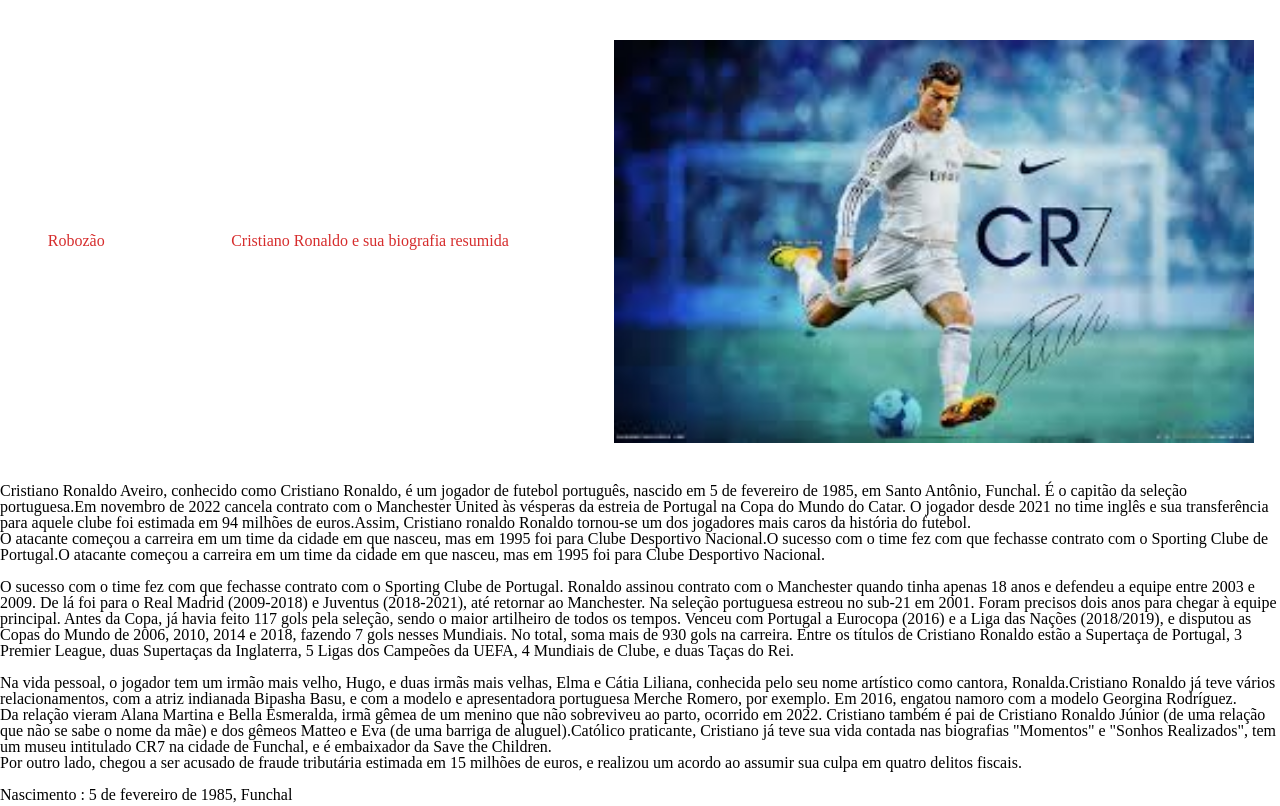
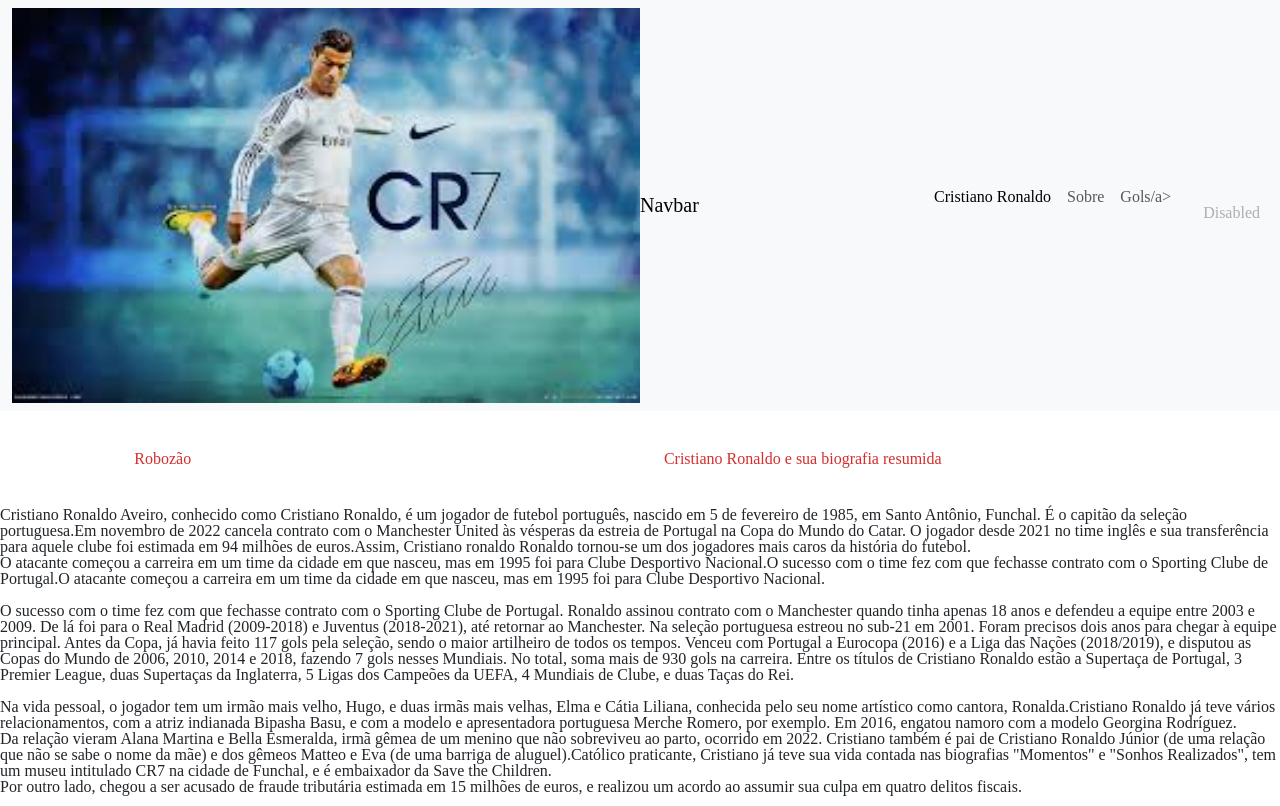
Before and after one commit to charmy-senpai/1C-liria, a plain HTML site: page index.html in a window 1280 px wide. Shown: the top 806 px of the page. Drawn offline with nearby package versions, Linux system fonts and the light colour scheme.

Commit message:
Add files via upload

```diff
--- a/index.html
+++ b/index.html
@@ -4,10 +4,36 @@
     <meta charset="UTF-8">
     <meta name="viewport" content="width=device-width, initial-scale=1.0">
     <title>Document</title>
+    <link href="https://cdn.jsdelivr.net/npm/bootstrap@5.3.2/dist/css/bootstrap.min.css" rel="stylesheet" integrity="sha384-T3c6CoIi6uLrA9TneNEoa7RxnatzjcDSCmG1MXxSR1GAsXEV/Dwwykc2MPK8M2HN" crossorigin="anonymous">
     <link rel="stylesheet" href="reset.css">
     <link rel="stylesheet" href="style.css">
 </head>
 <body>
+    <nav class="navbar navbar-expand-lg bg-body-tertiary">
+        <div class="container-fluid">
+            <img class="imagem" src="cristiano.jpeg" alt="cristiano ronaldo wallpaper">
+          <a class="navbar-brand" href="#">Navbar</a>
+          <button class="navbar-toggler" type="button" data-bs-toggle="collapse" data-bs-target="#navbarNav" aria-controls="navbarNav" aria-expanded="false" aria-label="Toggle navigation">
+            <span class="navbar-toggler-icon"></span>
+          </button>
+          <div class="collapse navbar-collapse justify-content-end" id="navbarNav">
+            <ul class="navbar-nav">
+              <li class="nav-item">
+                <a class="nav-link active" aria-current="page" href="#">Cristiano Ronaldo</a>
+              </li>
+              <li class="nav-item">
+                <a class="nav-link" href="#">Sobre</a>
+              </li>
+              <li class="nav-item">
+                <a class="nav-link" href="#">Gols/a>
+              </li>
+              <li class="nav-item">
+                <a class="nav-link disabled" aria-disabled="true">Disabled</a>
+              </li>
+            </ul>
+          </div>
+        </div>
+      </nav>
     <header class="cabecalho">
     <h1 class="titulo">
         Robozão
@@ -15,7 +41,6 @@
 
     <h4>Cristiano Ronaldo e sua biografia resumida</h4> <br>
 
-    <img class="imagem" src="cristiano.jpeg" alt="cristiano ronaldo wallpaper">
 
     </header>
 
@@ -46,5 +71,7 @@
     <li>matheus henrique</li>
 </ol> <br>
 <p>NOME:Anara de Morais          N:43            1C</p>
+<script src="https://cdn.jsdelivr.net/npm/@popperjs/core@2.11.8/dist/umd/popper.min.js" integrity="sha384-I7E8VVD/ismYTF4hNIPjVp/Zjvgyol6VFvRkX/vR+Vc4jQkC+hVqc2pM8ODewa9r" crossorigin="anonymous"></script>
+<script src="https://cdn.jsdelivr.net/npm/bootstrap@5.3.2/dist/js/bootstrap.min.js" integrity="sha384-BBtl+eGJRgqQAUMxJ7pMwbEyER4l1g+O15P+16Ep7Q9Q+zqX6gSbd85u4mG4QzX+" crossorigin="anonymous"></script>
 </body>
 </html>
```
